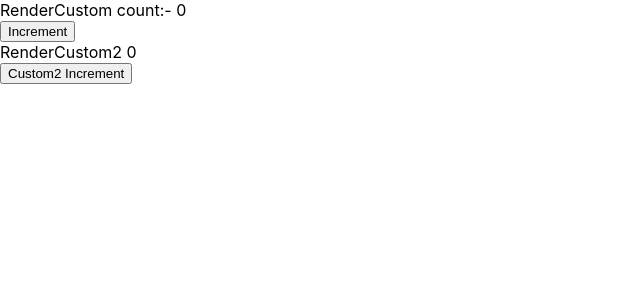
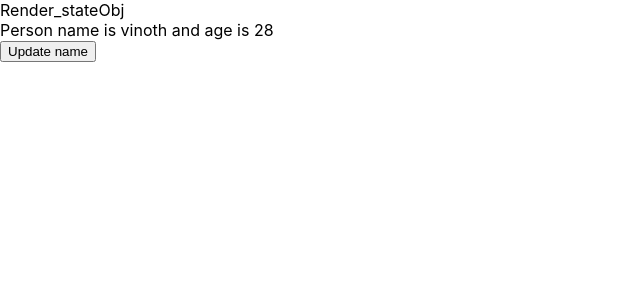
Before and after one commit to Vmadhavan2310/react_typescript, a React (Create React App) app: page / in a window 1280 px wide. Shown: the top 300 px of the page, without its empty margins (0-640 px from the left). Built offline with nearby package versions, Linux system fonts and the light colour scheme.

Commit message:
Re-render state and usereducer with obj

```diff
--- a/src/App.tsx
+++ b/src/App.tsx
@@ -29,6 +29,9 @@ import RenderCountComp from './Components/New Notes/Render Props/RenderCountComp
 import Render1 from './Components/New Notes/Render Props/Render1';
 import RenderCustom from './Components/New Notes/Custom hooks/RenderCustom';
 import RenderCustom2 from './Components/New Notes/Custom hooks/RenderCustom2';
+import Render_useState from './Components/Rendering/Render_useState';
+import Render_useReducer from './Components/Rendering/Render_useReducer';
+import Render_stateObj from './Components/Rendering/Render_stateObj';
 export type rendersCount={
 
       count:number
@@ -94,8 +97,11 @@ function App() {
       {/* <RenderCountComp render={(renderCount:rendersCount,increaseRender:increaseRender)=>
         <Render1 renderCount={renderCount} increaseRender={increaseRender}/>
       }/> */}
-      <RenderCustom/>
-      <RenderCustom2/>
+      {/* <RenderCustom/>
+      <RenderCustom2/> */}
+      {/* <Render_useState/> */}
+      {/* <Render_useReducer/> */}
+      <Render_stateObj/>
      </div>
   );
 }
--- /dev/null
+++ b/src/Components/Rendering/Render_stateObj.tsx
@@ -0,0 +1,28 @@
+import { type } from 'os'
+import React, { useState } from 'react'
+type personState={
+    name:string
+    age:number
+}
+function Render_stateObj() {
+    const [person,setPerson]=useState<personState>({
+        name:'vinoth',
+        age:28
+    })
+    const changeName=()=>{
+        const newPerson={...person}
+        newPerson.name="madhavan";
+        newPerson.age=29
+        setPerson(newPerson)
+    }
+    console.log("state obj renders")
+  return (
+    <>
+    <div>Render_stateObj</div>
+    <div>Person name is {person.name} and age is {person.age}</div>
+    <button onClick={changeName}>Update name</button>
+    </>
+  )
+}
+
+export default Render_stateObj
--- /dev/null
+++ b/src/Components/Rendering/Render_useReducer.tsx
@@ -0,0 +1,27 @@
+import React, { useReducer } from 'react'
+type reducerStates=number
+type reducerActions='Increment' | 'Increment five'
+function Render_useReducer() {
+    const intialState=0
+    const reducer=(state=intialState,action:reducerActions)=>{
+        switch(action){
+            case 'Increment':
+                return state+1
+            case 'Increment five':
+                return intialState
+            default:
+                return state
+        }
+    }
+    const [stateNum,dispatch]=useReducer(reducer,intialState);
+    console.log("use reducer renders")
+  return (
+    <>
+    <div>Render_useReducer value {stateNum}</div>
+    <button onClick={()=>dispatch('Increment')}>Increment</button>
+    <button onClick={()=>dispatch('Increment five')}>Increment 5 times</button>
+    </>
+  )
+}
+//Note:- Use reducer will re-render due to upgrade version of react
+export default Render_useReducer
--- /dev/null
+++ b/src/Components/Rendering/Render_useState.tsx
@@ -0,0 +1,15 @@
+import React, { useState } from 'react'
+
+function Render_useState() {
+    const [num,setNum]=useState<number>(0)
+    console.log("use state renders")
+  return (
+    <>
+    <div>Render_useState</div>
+    <button onClick={()=>setNum(c=>c+1)}>Click{num}</button>
+    <button onClick={()=>setNum(5)}>Click to 5 times {num}</button>
+    </>
+  )
+}
+
+export default Render_useState
```
